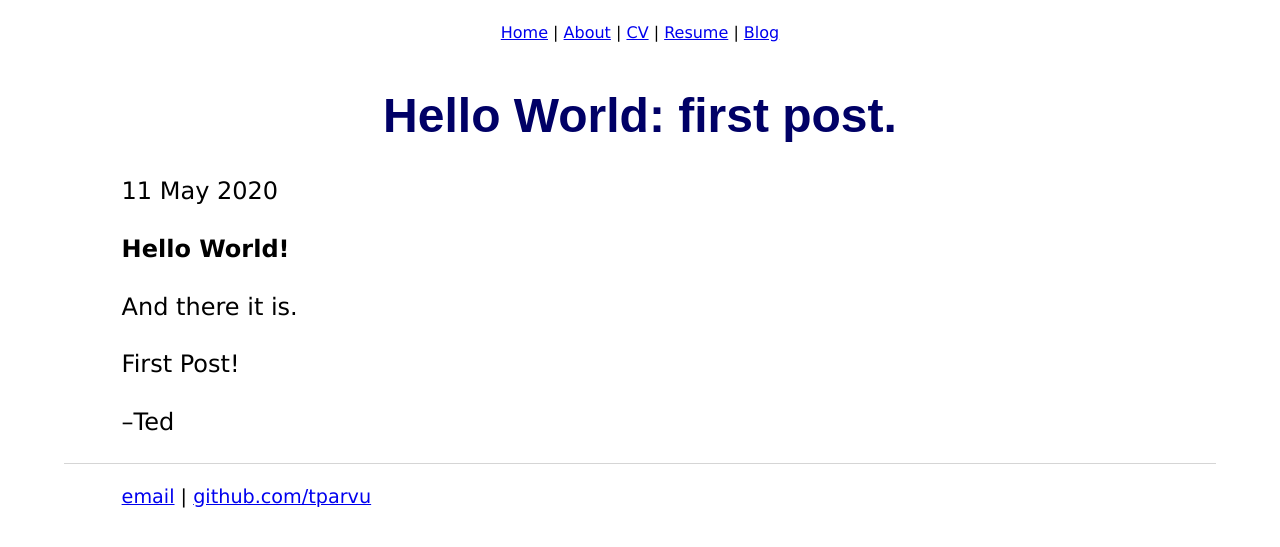
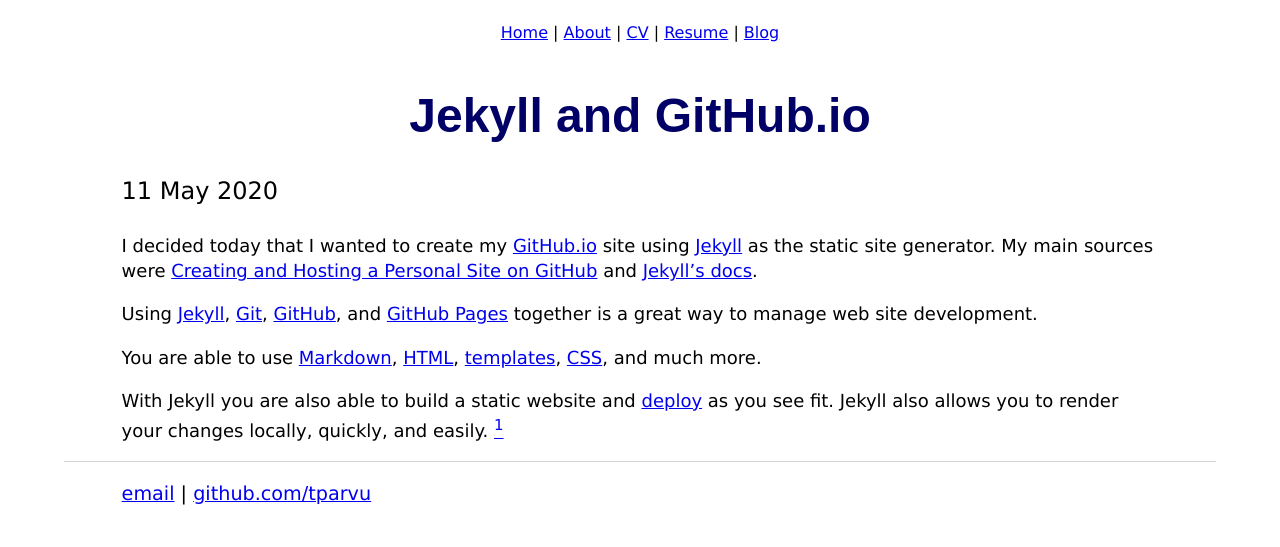
Before and after one commit to tparvu/tparvu.github.io, a Jekyll site: the page built from _posts/2020-05-11-hello-world.md, in a window 1280 px wide. Shown: the top 547 px of the page. Built offline with Jekyll 4.4.1, drawn with Linux system fonts in a browser that asks for light colours.

Commit message:
Made a real blog entry... sort of.

```diff
--- a/_posts/2020-05-11-hello-world.md
+++ b/_posts/2020-05-11-hello-world.md
@@ -1,11 +1,15 @@
 ---
 layout: post
-title: "Hello World: first post."
+title: "Jekyll and GitHub.io"
+date: 2020-05-11
 ---
-**Hello World!**
 
-And there it is.
+I decided today that I wanted to create my [GitHub.io](https://tparvu.github.io) site using [Jekyll](https://jekyllrb.com/) as the static site generator.
+My main sources were [Creating and Hosting a Personal Site on GitHub](http://jmcglone.com/guides/github-pages/) and [Jekyll's docs](https://jekyllrb.com/docs/).
 
-First Post!
+Using [Jekyll](https://jekyllrb.com/), [Git](https://git-scm.com/), [GitHub](https://github.com), and [GitHub Pages](https://pages.github.com/) together is a great way to manage web site development.
 
---Ted
+You are able to use [Markdown](https://daringfireball.net/projects/markdown/), [HTML](https://whatwg.org/), [templates](https://jekyllrb.com/docs/liquid/), [CSS](https://www.w3.org/Style/CSS/Overview.en.html), and much more.
+
+With Jekyll you are also able to build a static website and [deploy](https://jekyllrb.com/docs/deployment/) as you see fit. Jekyll also allows you to render your changes locally, quickly, and easily.
+[<sup>1</sup>](https://jekyllrb.com/tutorials/convert-site-to-jekyll/)
--- a/css/main.css
+++ b/css/main.css
@@ -62,6 +62,11 @@
         font-size: .8em;
        }
 
+.post {
+  font-size: .75em;
+  line-height: normal;
+}
+
 .quote	{
 	font-family: Verdana, Arial, Helvetica, sans-serif;
 	font-weight: bold;
```
